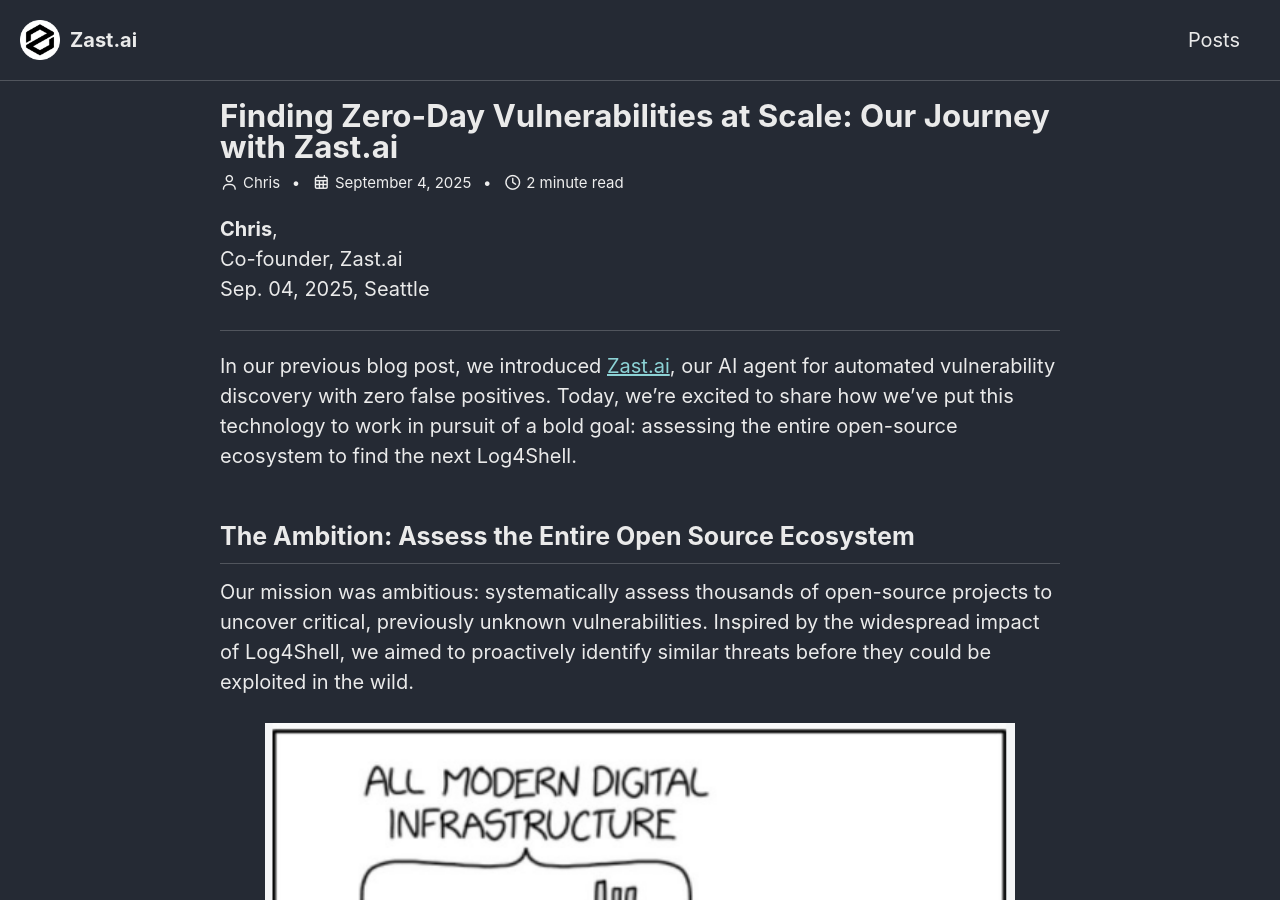
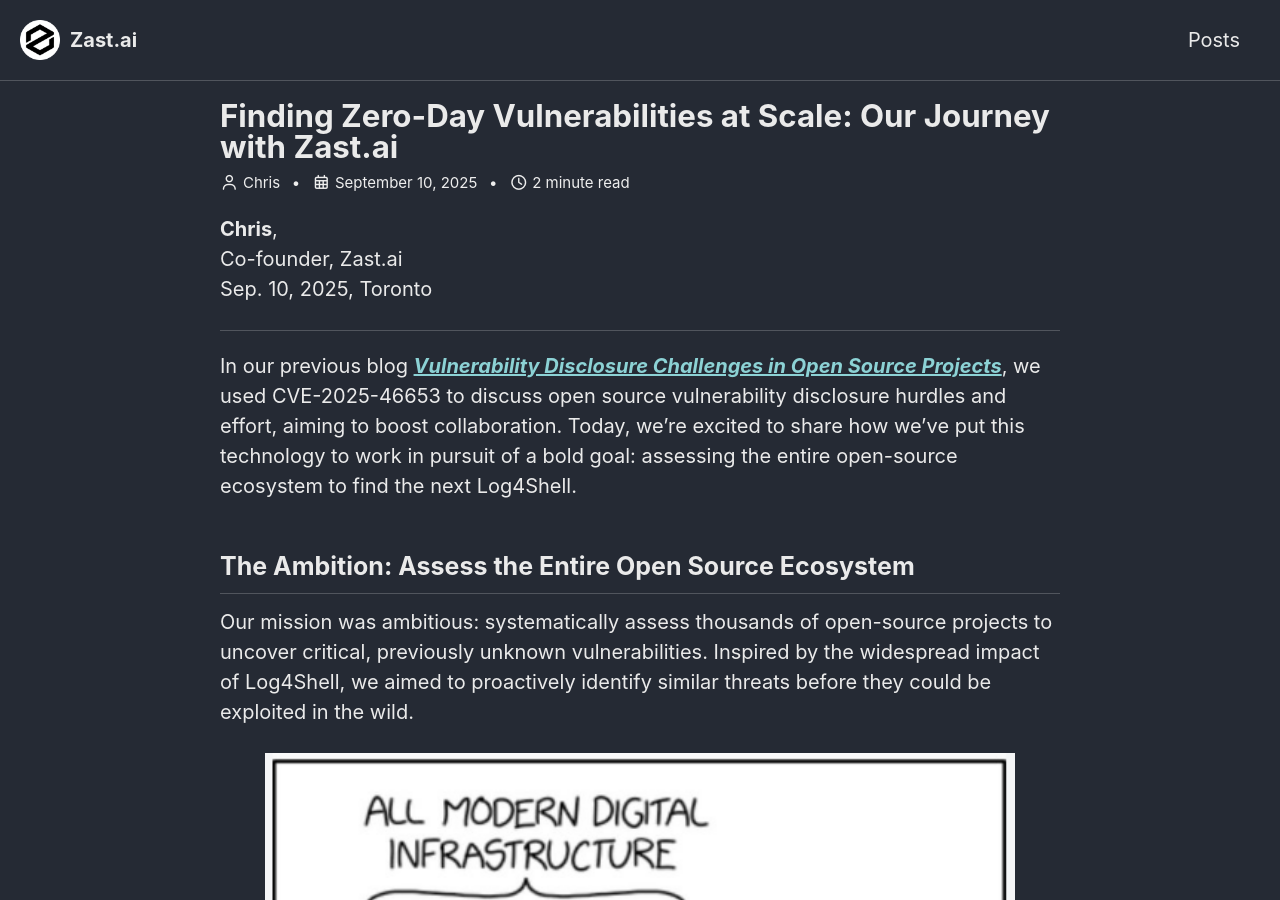
Before and after one commit to zast-ai/blog, a Jekyll site: the page built from _posts/2025-08-28-Finding-Zero-Day-Vulnerabilities-at-Scale.md, in a window 1280 px wide and 900 px high. Built offline with Jekyll 4.4.1, drawn with Linux system fonts in a browser that asks for light colours; cached includes are drawn as plain includes; some of the changed text lies outside the part shown.

```diff
--- a/_posts/2025-08-28-Finding-Zero-Day-Vulnerabilities-at-Scale.md
+++ b/_posts/2025-08-28-Finding-Zero-Day-Vulnerabilities-at-Scale.md
@@ -2,18 +2,19 @@
 title: "Finding Zero-Day Vulnerabilities at Scale: Our Journey with Zast.ai"
 description: "Learn about our journey using Zast.ai to discover hundreds of zero-day vulnerabilities across the open-source ecosystem at scale, and the challenges we faced in responsibly disclosing them."
 author: "Chris"
-date: 2025-09-04
+date: 2025-09-10
 categories: [Security, AI, Open Source]
 tags: [Zero-Day, Vulnerability Disclosure, Zast.ai, Log4Shell, Automation, CVE]
+hidden: true
 ---
 
 **Chris**,
 Co-founder, Zast.ai
-Sep. 04, 2025, Seattle
+Sep. 10, 2025, Toronto
 
 ---
 
-In our previous blog post, we introduced [Zast.ai](https://zast.ai/), our AI agent for automated vulnerability discovery with zero false positives. Today, we're excited to share how we've put this technology to work in pursuit of a bold goal: assessing the entire open-source ecosystem to find the next Log4Shell.
+In our previous blog ***[Vulnerability Disclosure Challenges in Open Source Projects](https://blog.zast.ai/security/open%20source/vulnerability%20disclosure/Vulnerability-Disclosure-Challenges-in-Open-Source-Projects/)***, we used CVE-2025-46653 to discuss open source vulnerability disclosure hurdles and effort, aiming to boost collaboration. Today, we’re excited to share how we’ve put this technology to work in pursuit of a bold goal: assessing the entire open-source ecosystem to find the next Log4Shell.
 
 ## The Ambition: Assess the Entire Open Source Ecosystem
 
```
Also changed, not shown: _posts/2025-07-29-Vulnerability-Disclosure-Challenges-in-Open-Source-Projects.md (+2 -2 lines).
